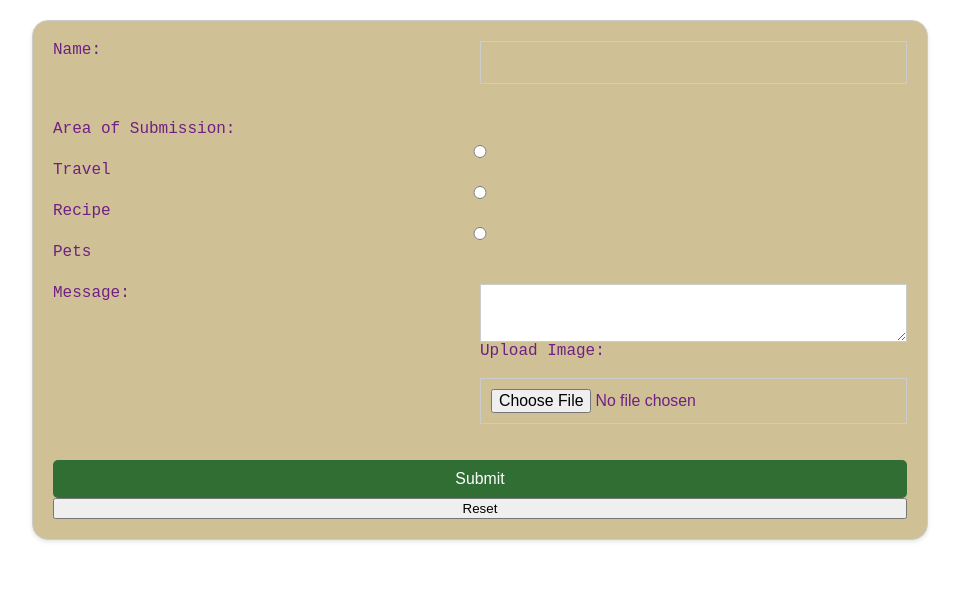
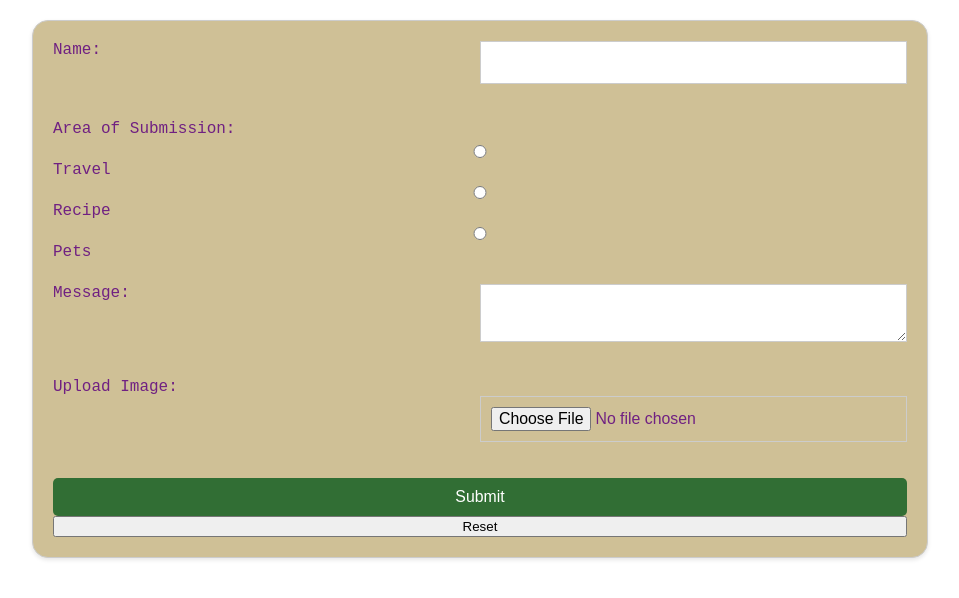
Before and after one commit to miccn/discussion9-form, a plain HTML site: page index.html in a window 1280 px wide. Shown: the whole page, without its empty margins (160-1119 px from the left). Drawn offline with Linux system fonts and the light colour scheme; a web font is replaced by a local one.

Commit message:
aligned message and upload_image

```diff
--- a/css/style.css
+++ b/css/style.css
@@ -62,15 +62,20 @@ form {
   padding: 10px;
   font-size: 18px;
   font-weight: bold;
-  background: #CFC096;
+  background: #FFFFFF;
   color: #9B9A6D;
 }
 
-#message {
+#message, #image{
   width: 100%;
   padding: 10px;
   resize: vertical;
+  grid-column-start: 2;
 }
+#message_label, #image_label {
+  grid-column-start: 1;
+}
+
 
 input,
 textarea {
--- a/index.html
+++ b/index.html
@@ -34,10 +34,10 @@
             <label for="pets">Pets</label><br><br>
           </div>
 
-          <label for="message">Message:</label>
+          <label id="message_label" for="message">Message:</label>
           <textarea id="message" name="message"></textarea><br><br>
 
-          <label for="image">Upload Image:</label><br>
+          <label id="image_label" for="image">Upload Image:</label><br>
           <input type="file" id="image" name="image"><br><br>
 
           <input type="submit" value="Submit">
```
